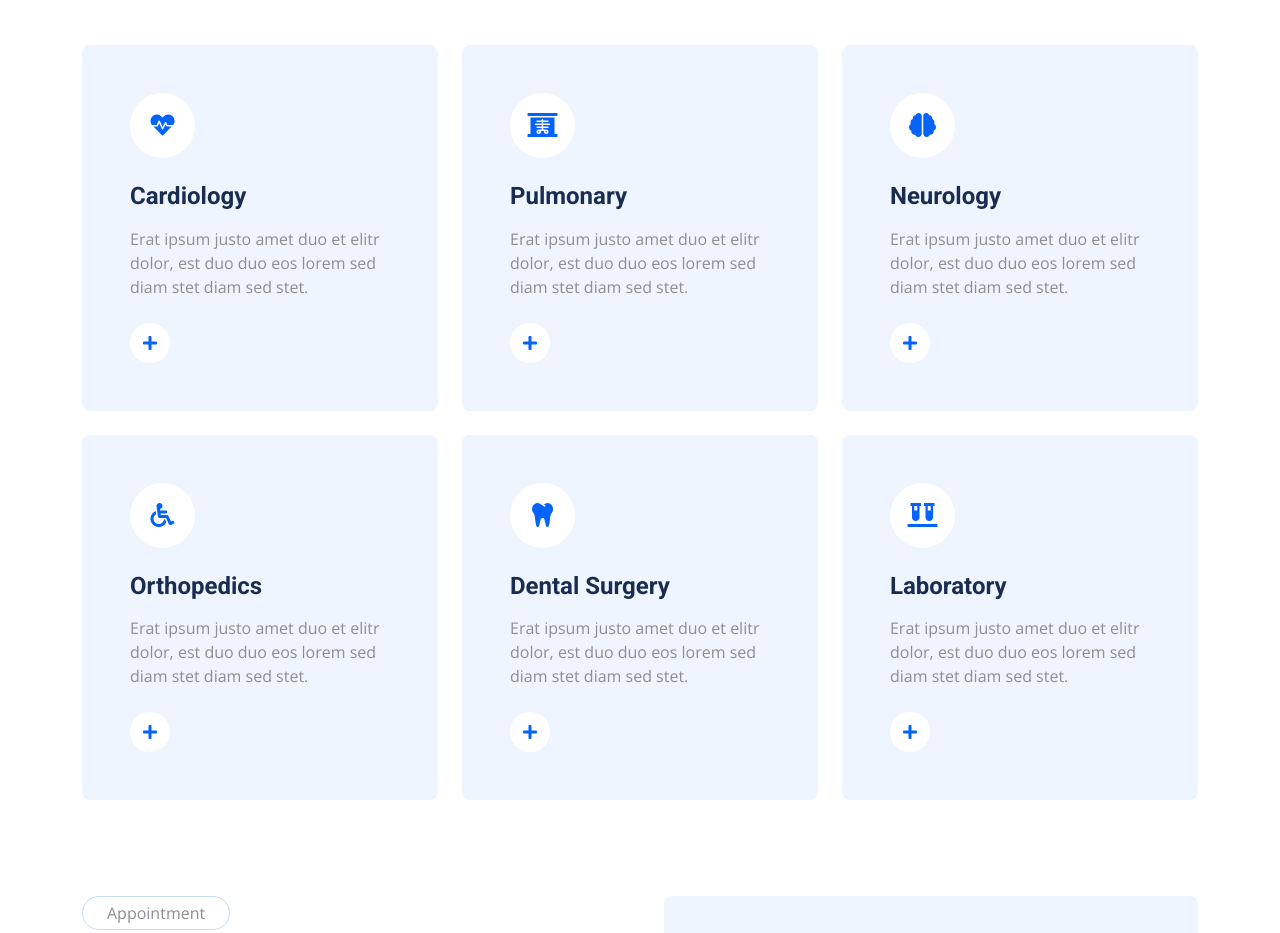
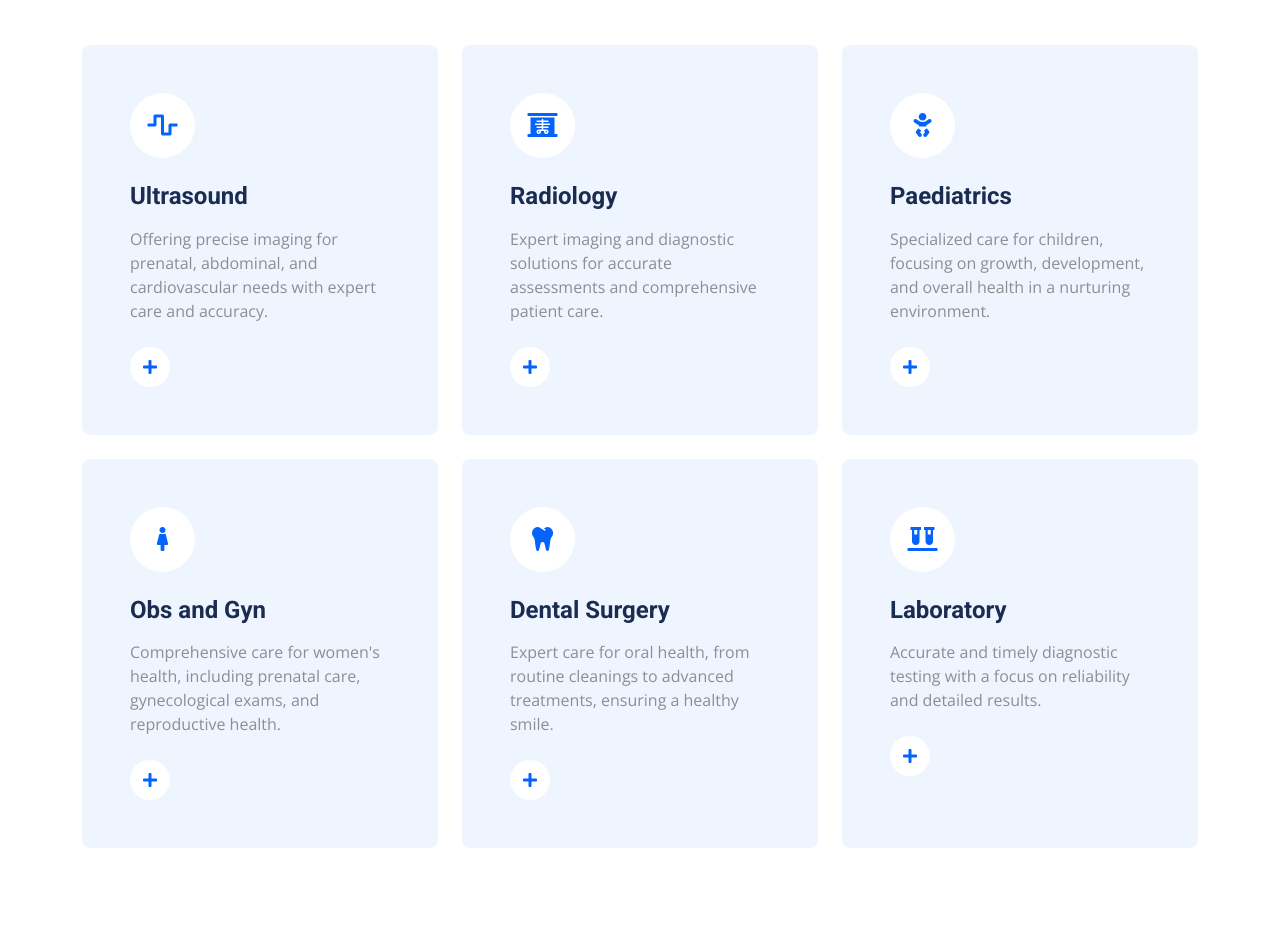
Before and after one commit to CHepplethwaite/cmc_website, a plain HTML site: page service.html in a window 1280 px wide. Shown: the part 634-1567 px from the top of the page. Drawn offline with nearby package versions, Linux system fonts and the light colour scheme.

Commit message:
Edited Services

```diff
--- a/service.html
+++ b/service.html
@@ -118,7 +118,6 @@
     </div>
     <!-- Page Header End -->
 
-
 <!-- Service Start -->
 <div class="container-xxl py-5">
     <div class="container">
@@ -130,10 +129,10 @@
             <div class="col-lg-4 col-md-6 wow fadeInUp" data-wow-delay="0.1s">
                 <div class="service-item bg-light rounded h-100 p-5">
                     <div class="d-inline-flex align-items-center justify-content-center bg-white rounded-circle mb-4" style="width: 65px; height: 65px;">
-                            <i class="fa fa-heartbeat text-primary fs-4"></i>
+                        <i class="fa fa-wave-square text-primary fs-4"></i>
                     </div>
-                        <h4 class="mb-3">Cardiology</h4>
-                        <p class="mb-4">Erat ipsum justo amet duo et elitr dolor, est duo duo eos lorem sed diam stet diam sed stet.</p>
+                    <h4 class="mb-3">Ultrasound</h4>
+                    <p class="mb-4">Offering precise imaging for prenatal, abdominal, and cardiovascular needs with expert care and accuracy.</p>
                     <a class="btn" href=""><i class="fa fa-plus text-primary me-3"></i>Read More</a>
                 </div>
             </div>
@@ -142,28 +141,28 @@
                     <div class="d-inline-flex align-items-center justify-content-center bg-white rounded-circle mb-4" style="width: 65px; height: 65px;">
                         <i class="fa fa-x-ray text-primary fs-4"></i>
                     </div>
-                        <h4 class="mb-3">Pulmonary</h4>
-                        <p class="mb-4">Erat ipsum justo amet duo et elitr dolor, est duo duo eos lorem sed diam stet diam sed stet.</p>
+                    <h4 class="mb-3">Radiology</h4>
+                    <p class="mb-4">Expert imaging and diagnostic solutions for accurate assessments and comprehensive patient care.</p>
                     <a class="btn" href=""><i class="fa fa-plus text-primary me-3"></i>Read More</a>
                 </div>
             </div>
             <div class="col-lg-4 col-md-6 wow fadeInUp" data-wow-delay="0.5s">
                 <div class="service-item bg-light rounded h-100 p-5">
                     <div class="d-inline-flex align-items-center justify-content-center bg-white rounded-circle mb-4" style="width: 65px; height: 65px;">
-                            <i class="fa fa-brain text-primary fs-4"></i>
+                        <i class="fa fa-baby text-primary fs-4"></i>
                     </div>
-                        <h4 class="mb-3">Neurology</h4>
-                        <p class="mb-4">Erat ipsum justo amet duo et elitr dolor, est duo duo eos lorem sed diam stet diam sed stet.</p>
+                    <h4 class="mb-3">Paediatrics</h4>
+                    <p class="mb-4">Specialized care for children, focusing on growth, development, and overall health in a nurturing environment.</p>
                     <a class="btn" href=""><i class="fa fa-plus text-primary me-3"></i>Read More</a>
                 </div>
             </div>
             <div class="col-lg-4 col-md-6 wow fadeInUp" data-wow-delay="0.1s">
                 <div class="service-item bg-light rounded h-100 p-5">
                     <div class="d-inline-flex align-items-center justify-content-center bg-white rounded-circle mb-4" style="width: 65px; height: 65px;">
-                            <i class="fa fa-wheelchair text-primary fs-4"></i>
+                        <i class="fa fa-female text-primary fs-4"></i>
                     </div>
-                        <h4 class="mb-3">Orthopedics</h4>
-                        <p class="mb-4">Erat ipsum justo amet duo et elitr dolor, est duo duo eos lorem sed diam stet diam sed stet.</p>
+                    <h4 class="mb-3">Obs and Gyn</h4>
+                    <p class="mb-4">Comprehensive care for women's health, including prenatal care, gynecological exams, and reproductive health.</p>
                     <a class="btn" href=""><i class="fa fa-plus text-primary me-3"></i>Read More</a>
                 </div>
             </div>
@@ -173,7 +172,7 @@
                         <i class="fa fa-tooth text-primary fs-4"></i>
                     </div>
                     <h4 class="mb-3">Dental Surgery</h4>
-                        <p class="mb-4">Erat ipsum justo amet duo et elitr dolor, est duo duo eos lorem sed diam stet diam sed stet.</p>
+                    <p class="mb-4">Expert care for oral health, from routine cleanings to advanced treatments, ensuring a healthy smile.</p>
                     <a class="btn" href=""><i class="fa fa-plus text-primary me-3"></i>Read More</a>
                 </div>
             </div>
@@ -183,7 +182,7 @@
                         <i class="fa fa-vials text-primary fs-4"></i>
                     </div>
                     <h4 class="mb-3">Laboratory</h4>
-                        <p class="mb-4">Erat ipsum justo amet duo et elitr dolor, est duo duo eos lorem sed diam stet diam sed stet.</p>
+                    <p class="mb-4">Accurate and timely diagnostic testing with a focus on reliability and detailed results.</p>
                     <a class="btn" href=""><i class="fa fa-plus text-primary me-3"></i>Read More</a>
                 </div>
             </div>
@@ -191,6 +190,7 @@
     </div>
 </div>
 <!-- Service End -->
+
 
 
     <!-- Appointment Start -->
```
Lines whose indentation alone changed are shown as unchanged.
